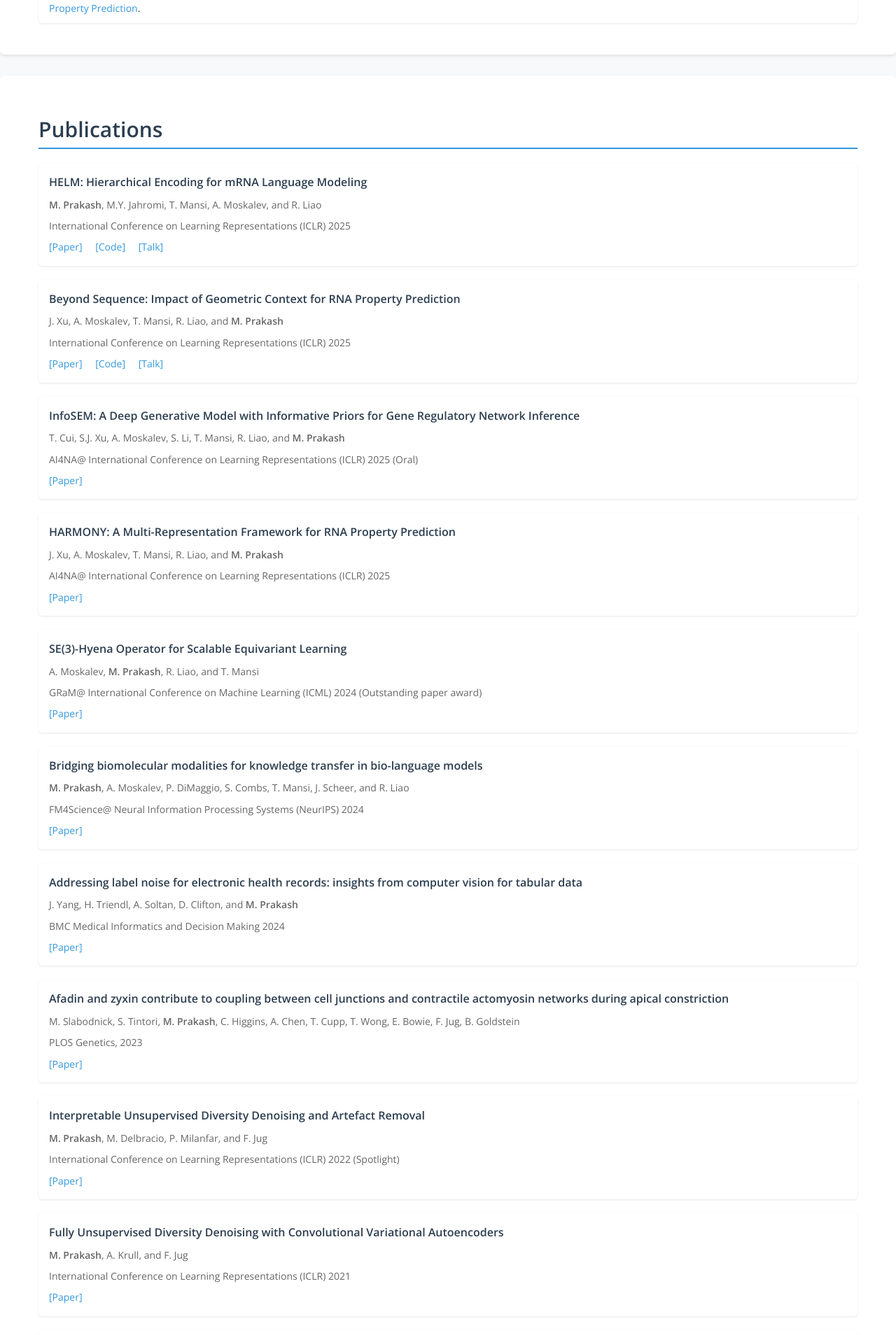
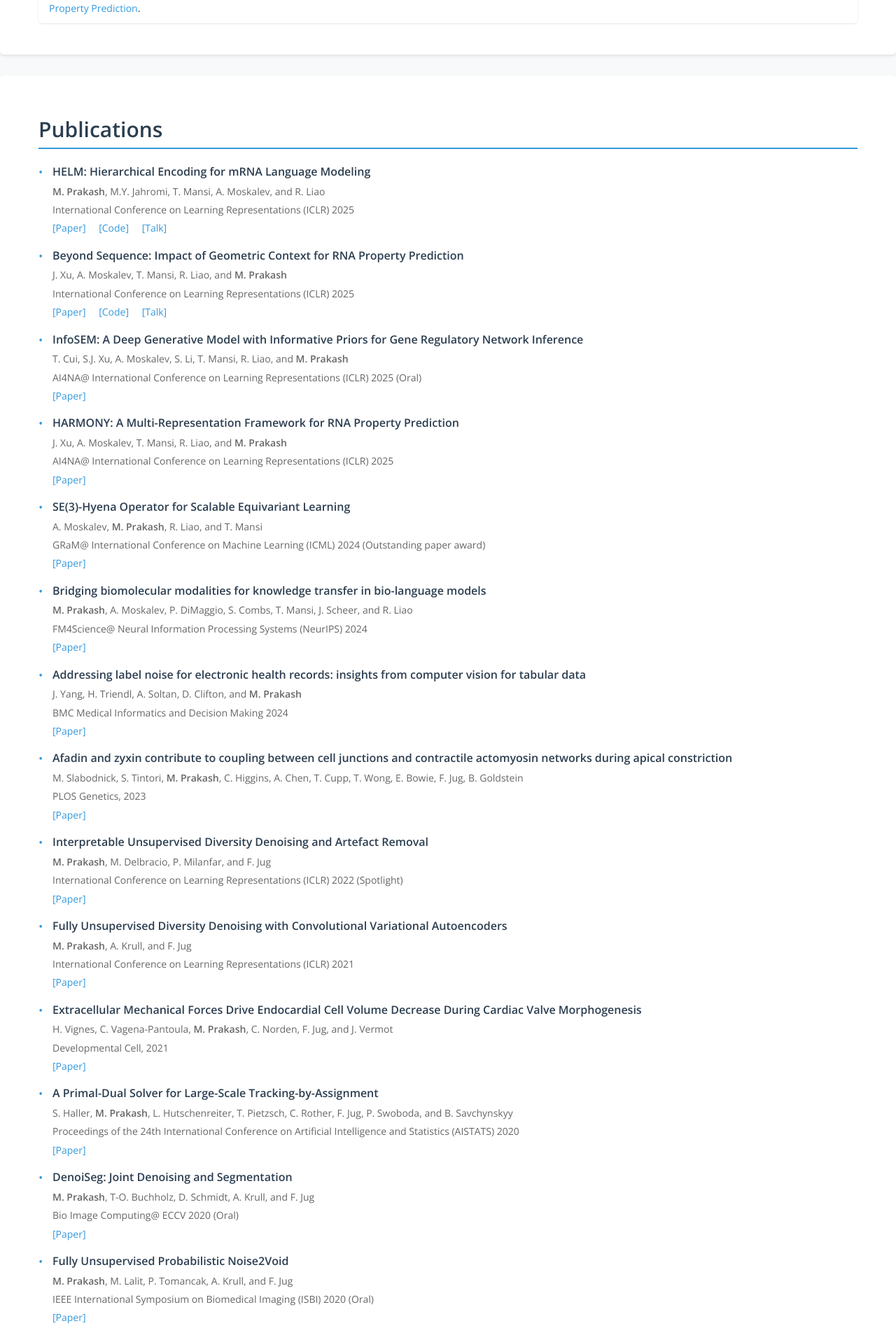
Before and after one commit to mangalp/mangalp.github.io, a Jekyll site: the page built from index.html, in a window 1280 px wide. Shown: the part 1253-3161 px from the top of the page at 70% size. Built offline with Jekyll 4.4.1, drawn with Linux system fonts in a browser that asks for light colours; nearby versions of some CDN libraries.

Commit message:
Update sections

```diff
--- a/css/main.css
+++ b/css/main.css
@@ -99,12 +99,20 @@ body {
     margin-left: 0;
 }
 
-.publication-item {
-    margin-bottom: 20px;
-    padding: 15px;
-    background-color: #fff;
-    border-radius: 5px;
-    box-shadow: 0 1px 3px rgba(0,0,0,0.1);
+.publications-list li {
+    position: relative;
+    padding-left: 20px;
+    margin-bottom: 15px;
+}
+
+.publications-list li:before {
+    content: "•";
+    position: absolute;
+    left: 0;
+    top: 0;
+    color: #3498db;
+    font-size: 1.2em;
+    line-height: 1.6;
 }
 
 .publication-title {
@@ -112,7 +120,7 @@ body {
     font-weight: 600;
     font-size: 16px;
     color: #2c3e50;
-    margin-bottom: 8px;
+    margin-bottom: 4px;
 }
 
 .publication-authors {
@@ -120,13 +128,7 @@ body {
     font-weight: 300;
     font-size: 14px;
     color: #666;
-    margin-bottom: 8px;
-}
-
-.publication-links {
-    font-family: 'Open Sans', 'Helvetica Neue', Helvetica, Arial, sans-serif;
-    font-size: 14px;
-    margin-top: 8px;
+    margin-bottom: 4px;
 }
 
 .publication-venue {
@@ -134,6 +136,12 @@ body {
     font-size: 14px;
     color: #666;
     margin-bottom: 4px;
+}
+
+.publication-links {
+    font-family: 'Open Sans', 'Helvetica Neue', Helvetica, Arial, sans-serif;
+    font-size: 14px;
+    margin-top: 4px;
 }
 
 .publication-links a {
--- a/index.html
+++ b/index.html
@@ -57,7 +57,7 @@ layout: default
       <div class="col-md-12" style="padding:0">
         <h2 class="whyText">Publications</h2>
         <ul class="publications-list">
-          <li class="publication-item">
+          <li>
             <div class="publication-title">HELM: Hierarchical Encoding for mRNA Language Modeling</div>
             <div class="publication-authors"><b>M. Prakash</b>, M.Y. Jahromi, T. Mansi, A. Moskalev, and R. Liao</div>
             <div class="publication-venue">International Conference on Learning Representations (ICLR) 2025</div>
@@ -67,7 +67,7 @@ layout: default
               <a href="#">[Talk]</a>
             </div>
           </li>
-          <li class="publication-item">
+          <li>
             <div class="publication-title">Beyond Sequence: Impact of Geometric Context for RNA Property Prediction</div>
             <div class="publication-authors">J. Xu, A. Moskalev, T. Mansi, R. Liao, and <b>M. Prakash</b></div>
             <div class="publication-venue">International Conference on Learning Representations (ICLR) 2025</div>
@@ -77,7 +77,7 @@ layout: default
               <a href="#">[Talk]</a>
             </div>
           </li>
-          <li class="publication-item">
+          <li>
             <div class="publication-title">InfoSEM: A Deep Generative Model with Informative Priors for Gene Regulatory Network Inference</div>
             <div class="publication-authors">T. Cui, S.J. Xu, A. Moskalev, S. Li, T. Mansi, R. Liao, and <b>M. Prakash</b></div>
             <div class="publication-venue">AI4NA@ International Conference on Learning Representations (ICLR) 2025 (Oral)</div>
@@ -85,7 +85,7 @@ layout: default
               <a href="#">[Paper]</a>
             </div>
           </li>
-          <li class="publication-item">
+          <li>
             <div class="publication-title">HARMONY: A Multi-Representation Framework for RNA Property Prediction</div>
             <div class="publication-authors">J. Xu, A. Moskalev, T. Mansi, R. Liao, and <b>M. Prakash</b></div>
             <div class="publication-venue">AI4NA@ International Conference on Learning Representations (ICLR) 2025</div>
@@ -93,7 +93,7 @@ layout: default
               <a href="#">[Paper]</a>
             </div>
           </li>
-          <li class="publication-item">
+          <li>
             <div class="publication-title">SE(3)-Hyena Operator for Scalable Equivariant Learning</div>
             <div class="publication-authors">A. Moskalev, <b>M. Prakash</b>, R. Liao, and T. Mansi</div>
             <div class="publication-venue">GRaM@ International Conference on Machine Learning (ICML) 2024 (Outstanding paper award)</div>
@@ -101,7 +101,7 @@ layout: default
               <a href="#">[Paper]</a>
             </div>
           </li>
-          <li class="publication-item">
+          <li>
             <div class="publication-title">Bridging biomolecular modalities for knowledge transfer in bio-language models</div>
             <div class="publication-authors"><b>M. Prakash</b>, A. Moskalev, P. DiMaggio, S. Combs, T. Mansi, J. Scheer, and R. Liao</div>
             <div class="publication-venue">FM4Science@ Neural Information Processing Systems (NeurIPS) 2024</div>
@@ -109,7 +109,7 @@ layout: default
               <a href="#">[Paper]</a>
             </div>
           </li>
-          <li class="publication-item">
+          <li>
             <div class="publication-title">Addressing label noise for electronic health records: insights from computer vision for tabular data</div>
             <div class="publication-authors">J. Yang, H. Triendl, A. Soltan, D. Clifton, and <b>M. Prakash</b></div>
             <div class="publication-venue">BMC Medical Informatics and Decision Making 2024</div>
@@ -117,7 +117,7 @@ layout: default
               <a href="#">[Paper]</a>
             </div>
           </li>
-          <li class="publication-item">
+          <li>
             <div class="publication-title">Afadin and zyxin contribute to coupling between cell junctions and contractile actomyosin networks during apical constriction</div>
             <div class="publication-authors">M. Slabodnick, S. Tintori, <b>M. Prakash</b>, C. Higgins, A. Chen, T. Cupp, T. Wong, E. Bowie, F. Jug, B. Goldstein</div>
             <div class="publication-venue">PLOS Genetics, 2023</div>
@@ -125,7 +125,7 @@ layout: default
               <a href="#">[Paper]</a>
             </div>
           </li>
-          <li class="publication-item">
+          <li>
             <div class="publication-title">Interpretable Unsupervised Diversity Denoising and Artefact Removal</div>
             <div class="publication-authors"><b>M. Prakash</b>, M. Delbracio, P. Milanfar, and F. Jug</div>
             <div class="publication-venue">International Conference on Learning Representations (ICLR) 2022 (Spotlight)</div>
@@ -133,7 +133,7 @@ layout: default
               <a href="#">[Paper]</a>
             </div>
           </li>
-          <li class="publication-item">
+          <li>
             <div class="publication-title">Fully Unsupervised Diversity Denoising with Convolutional Variational Autoencoders</div>
             <div class="publication-authors"><b>M. Prakash</b>, A. Krull, and F. Jug</div>
             <div class="publication-venue">International Conference on Learning Representations (ICLR) 2021</div>
@@ -141,7 +141,7 @@ layout: default
               <a href="#">[Paper]</a>
             </div>
           </li>
-          <li class="publication-item">
+          <li>
             <div class="publication-title">Extracellular Mechanical Forces Drive Endocardial Cell Volume Decrease During Cardiac Valve Morphogenesis</div>
             <div class="publication-authors">H. Vignes, C. Vagena-Pantoula, <b>M. Prakash</b>, C. Norden, F. Jug, and J. Vermot</div>
             <div class="publication-venue">Developmental Cell, 2021</div>
@@ -149,7 +149,7 @@ layout: default
               <a href="#">[Paper]</a>
             </div>
           </li>
-          <li class="publication-item">
+          <li>
             <div class="publication-title">A Primal-Dual Solver for Large-Scale Tracking-by-Assignment</div>
             <div class="publication-authors">S. Haller, <b>M. Prakash</b>, L. Hutschenreiter, T. Pietzsch, C. Rother, F. Jug, P. Swoboda, and B. Savchynskyy</div>
             <div class="publication-venue">Proceedings of the 24th International Conference on Artificial Intelligence and Statistics (AISTATS) 2020</div>
@@ -157,7 +157,7 @@ layout: default
               <a href="#">[Paper]</a>
             </div>
           </li>
-          <li class="publication-item">
+          <li>
             <div class="publication-title">DenoiSeg: Joint Denoising and Segmentation</div>
             <div class="publication-authors"><b>M. Prakash</b>, T-O. Buchholz, D. Schmidt, A. Krull, and F. Jug</div>
             <div class="publication-venue">Bio Image Computing@ ECCV 2020 (Oral)</div>
@@ -165,7 +165,7 @@ layout: default
               <a href="#">[Paper]</a>
             </div>
           </li>
-          <li class="publication-item">
+          <li>
             <div class="publication-title">Fully Unsupervised Probabilistic Noise2Void</div>
             <div class="publication-authors"><b>M. Prakash</b>, M. Lalit, P. Tomancak, A. Krull, and F. Jug</div>
             <div class="publication-venue">IEEE International Symposium on Biomedical Imaging (ISBI) 2020 (Oral)</div>
@@ -173,7 +173,7 @@ layout: default
               <a href="#">[Paper]</a>
             </div>
           </li>
-          <li class="publication-item">
+          <li>
             <div class="publication-title">Leveraging Self-Supervised Denoising for Image Segmentation</div>
             <div class="publication-authors"><b>M. Prakash</b>, T-O. Buchholz, M. Lalit, P. Tomancak, F. Jug, and A. Krull</div>
             <div class="publication-venue">IEEE International Symposium on Biomedical Imaging (ISBI) 2020</div>
@@ -181,7 +181,7 @@ layout: default
               <a href="#">[Paper]</a>
             </div>
           </li>
-          <li class="publication-item">
+          <li>
             <div class="publication-title">Probabilistic Noise2Void: Unsupervised Content-Aware Denoising</div>
             <div class="publication-authors">A. Krull, T. Vicar, <b>M. Prakash</b>, M. Lalit, and F. Jug</div>
             <div class="publication-venue">Frontiers in Computer Science, 2020</div>
@@ -189,7 +189,7 @@ layout: default
               <a href="#">[Paper]</a>
             </div>
           </li>
-          <li class="publication-item">
+          <li>
             <div class="publication-title">Regionalized tissue fluidization is required for epithelial gap closure during insect gastrulation</div>
             <div class="publication-authors">A. Jain, V. Ulman, A. Mukherjee, <b>M. Prakash</b>, M.B. Cuenca, L.G. Pimpale, S. Münster, R. Haase, K.A. Panfilio, F. Jug, S.W. Grill, P. Tomancak, and A. Pavlopoulos</div>
             <div class="publication-venue">Nature Communications, 2020</div>
@@ -197,7 +197,7 @@ layout: default
               <a href="#">[Paper]</a>
             </div>
           </li>
-          <li class="publication-item">
+          <li>
             <div class="publication-title">Collagen structure maintains mesenchymal stem cell fate and nuclear shape in embryonic sutures</div>
             <div class="publication-authors">D.A. Afonso, A. Ryan, A.L. Chomiak, <b>M. Prakash</b>, F. Jug, C. Modes, and J. Tabler</div>
             <div class="publication-venue">Under review at Cell Reports</div>
```
